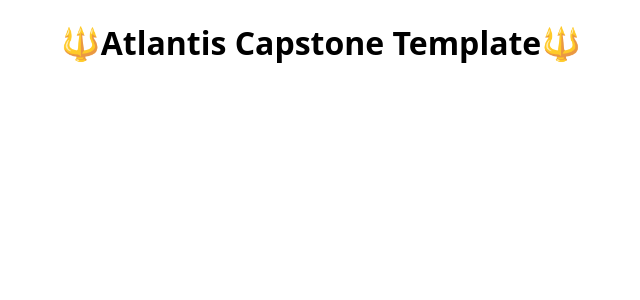
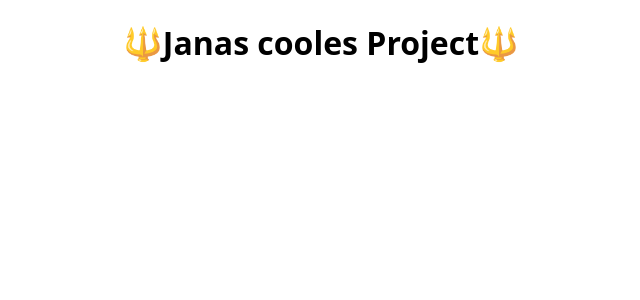
Before and after one commit to JanaDrieschner/capstone-picky-eaters, a Next.js app: page / in a window 1280 px wide. Shown: the top 300 px of the page, without its empty margins (319-959 px from the left). Built offline with nearby package versions, Linux system fonts and the light colour scheme.

Commit message:
change heading

```diff
--- a/pages/index.js
+++ b/pages/index.js
@@ -3,7 +3,7 @@ import Heading from "../components/Heading";
 export default function Home() {
   return (
     <main>
-      <Heading>🔱Atlantis Capstone Template🔱</Heading>
+      <Heading>🔱Janas cooles Project🔱</Heading>
     </main>
   );
 }
```
